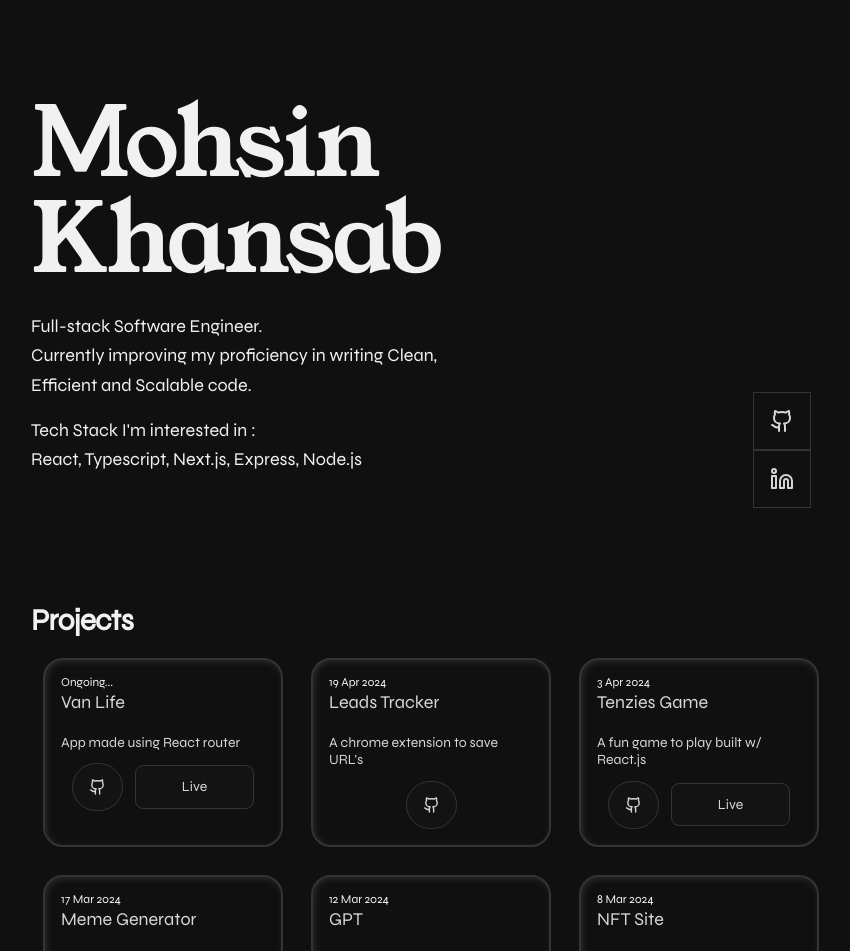
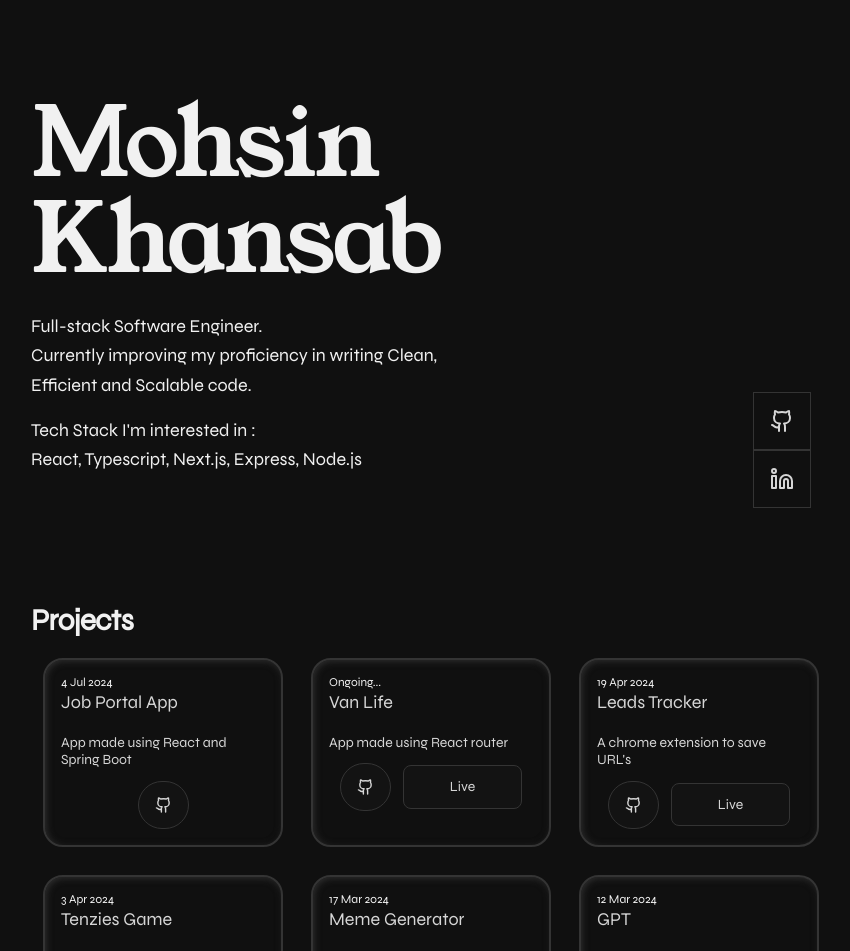
Before and after one commit to mohs-in/website_v3, a React (Vite) app: page / in a window 1280 px wide. Shown: the top 951 px of the page, without its empty margins (209-1059 px from the left). Built offline with nearby package versions, Linux system fonts and the light colour scheme.

Commit message:
update projects

```diff
--- a/src/components/projects.js
+++ b/src/components/projects.js
@@ -1,5 +1,12 @@
 
 export default [
+    {
+        id:9,
+        date: '4 Jul 2024',
+        title: 'Job Portal App',
+        description: "App made using React and Spring Boot",
+        github: 'https://github.com/mohs-in/job-portal-app',
+    },
     {
         id:8,
         date: 'Ongoing...',
@@ -14,6 +21,7 @@ export default [
         title: 'Leads Tracker',
         description: "A chrome extension to save URL's",
         github: 'https://github.com/mohs-in/leads-tracker',
+        demo: 'https://leads-tracker-ms.vercel.app/'
     },
     {
         id:6,
```
